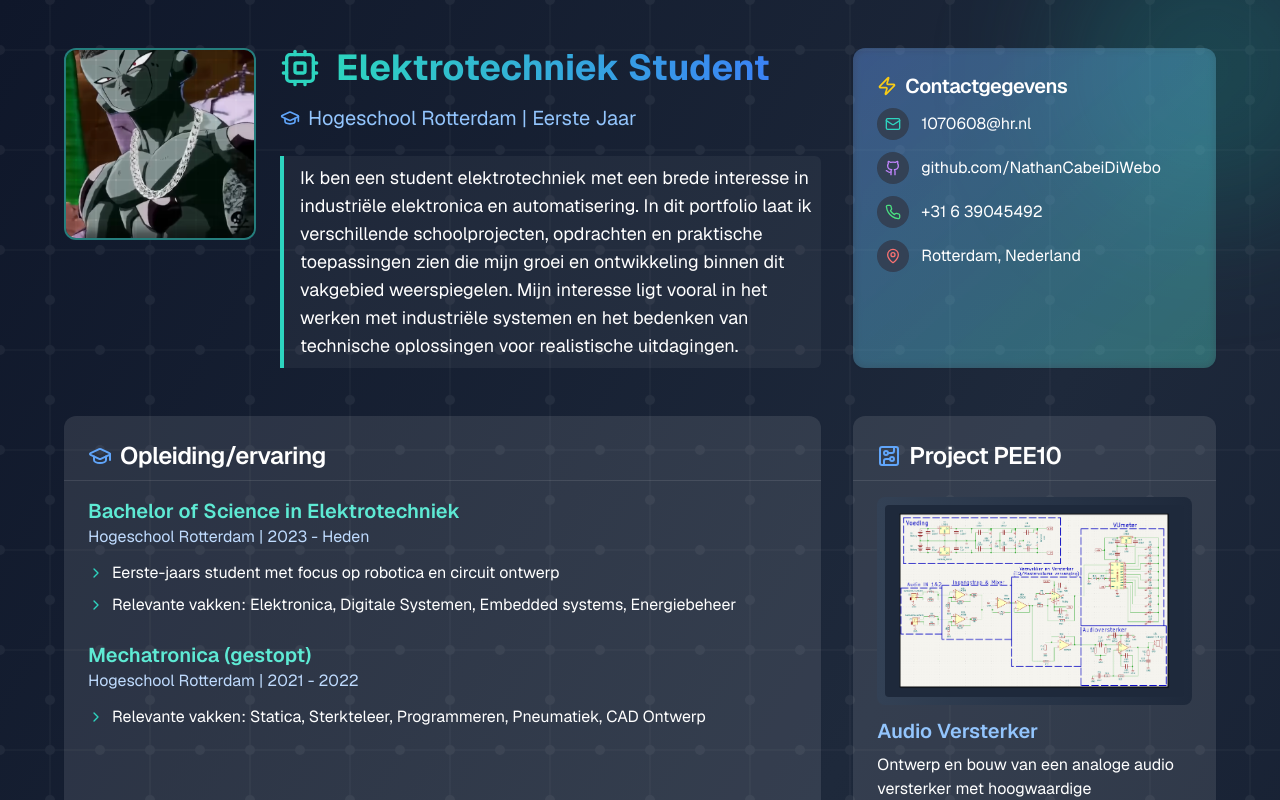
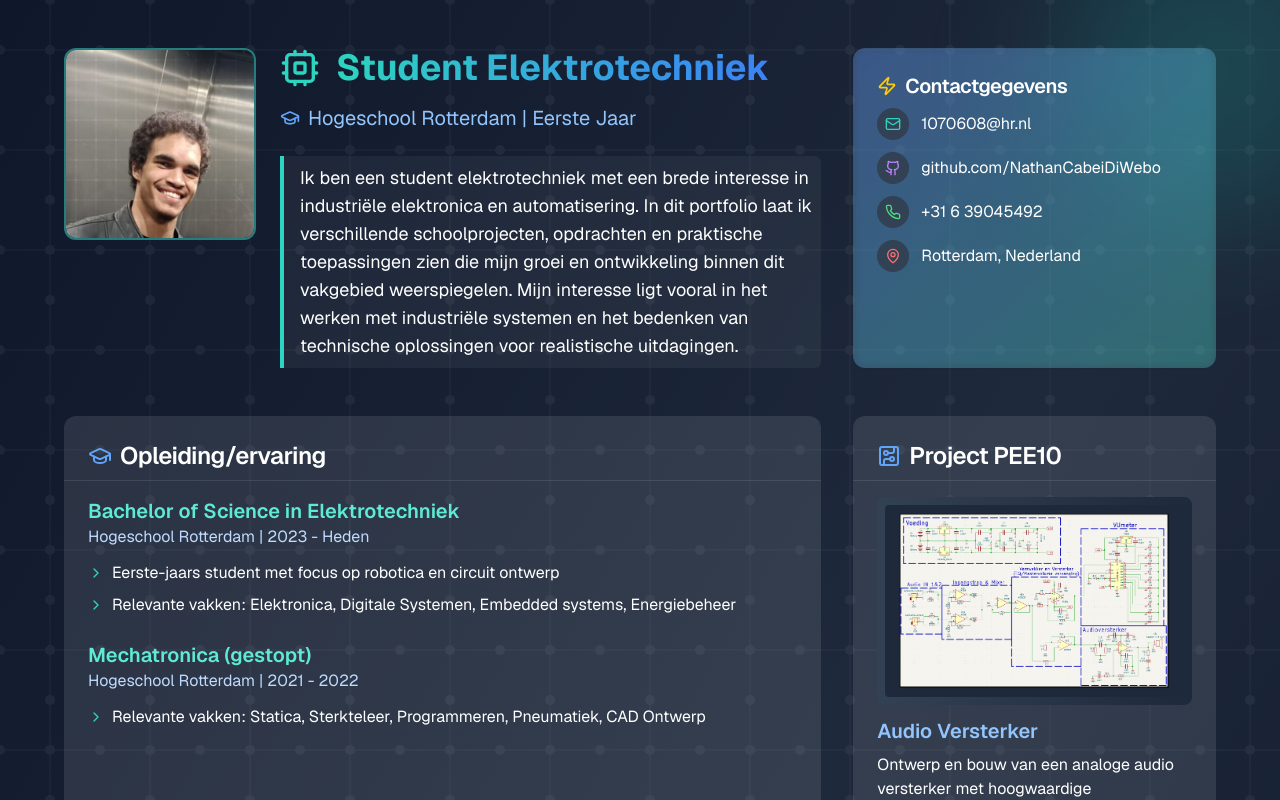
Before and after one commit to NathanCabeiDiWebo/mycv, a Next.js app: page / in a window 1280 px wide. Shown: the top 800 px of the page. Built offline with nearby package versions, Linux system fonts and the light colour scheme.

Commit message:
feat: update CV with new profile pic and title
Add new profile image and change title to "Student Elektrotechniek"

Co-authored-by: Nathan Tromp <103584549+NathanCabeiDiWebo@users.noreply.github.com>

```diff
--- a/cv-page.tsx
+++ b/cv-page.tsx
@@ -65,7 +65,7 @@ export default function Component() {
             <div className="flex-shrink-0">
               <div className="relative w-40 h-40 md:w-48 md:h-48 rounded-xl overflow-hidden border-2 border-teal-400/50 bg-slate-800">
                 <Image
-                  src="/images/profile-picture.png"
+                  src="/images/new-profile-picture.jpeg"
                   alt="Profile Picture"
                   fill
                   className="object-cover"
@@ -89,7 +89,7 @@ export default function Component() {
               <div className="flex items-center mb-4">
                 <Cpu className="w-10 h-10 text-teal-400 mr-4" />
                 <h1 className="text-4xl font-bold bg-clip-text text-transparent bg-gradient-to-r from-teal-400 to-blue-500">
-                  Elektrotechniek Student
+                  Student Elektrotechniek
                 </h1>
               </div>
               <div className="flex items-center mb-6">
@@ -187,7 +187,7 @@ export default function Component() {
               {/* Mechatronica Section */}
               <div>
                 <h3 className="text-xl font-semibold text-teal-300">Mechatronica (gestopt)</h3>
-                <p className="text-blue-200 mb-3">Hogeschool Rotterdam | 2021 - 2022</p> {/* Placeholder for years */}
+                <p className="text-blue-200 mb-3">Hogeschool Rotterdam | 2021 - 2022</p>
                 <ul className="space-y-2 text-white">
                   <li className="flex items-start">
                     <ChevronRight className="w-4 h-4 text-teal-400 mt-1 mr-2 flex-shrink-0" />
```
Also changed, not shown: public/images/new-profile-picture.jpeg (added).
